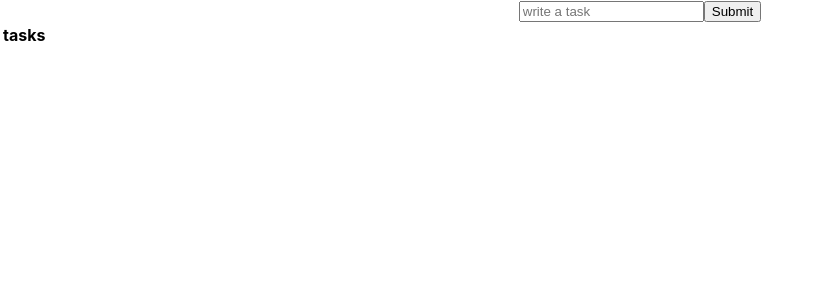
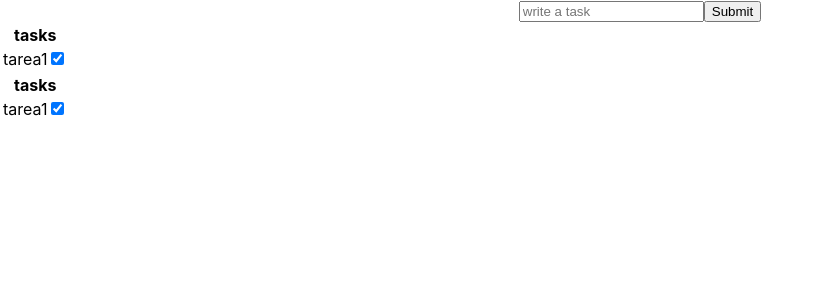
Before and after one commit to DanielCruz12/Crud-React, a React (Create React App) app: page / in a window 1280 px wide. Shown: the top 300 px of the page, without its empty margins (0-821 px from the left). Built offline with nearby package versions, Linux system fonts and the light colour scheme.

Commit message:
Task done, toggleTask

```diff
--- a/src/App.js
+++ b/src/App.js
@@ -1,46 +1,44 @@
 import "./App.css";
 import { useState, useEffect } from "react";
 import { TasksCreator } from "./components/TasksCreator";
+import { TaskTable } from "./components/TaskTable";
 
 function App() {
-  const [listarTareas, setListarTareas] = useState([]);
+  const [listarTareas, setListarTareas] = useState([
+    {
+      name: "tarea1",
+      done: true,
+    },
+  ]);
 
   //si no existe, se puede agregar
   const crearTareas = (nombreTarea) => {
     if (!listarTareas.find((task) => task.name === nombreTarea))
-      setListarTareas([...listarTareas, { name: nombreTarea }]);
+      setListarTareas([...listarTareas, { name: nombreTarea, done: false }]);
   };
 
-  useEffect(() => {
-    let data = localStorage.getItem('tareas')
-      if(data){
-        setListarTareas(JSON.parse(data));
-      }
-  }, [])
+  const ToggleTask= (tarea) => {
+    setListarTareas(
+      listarTareas.map(t => (t.name === tarea.name) ? {...t, done: !t.done} : t )
+    )
+  }
 
   useEffect(() => {
-    localStorage.setItem('tareas', JSON.stringify(listarTareas))
-  }, [listarTareas])
+    let data = localStorage.getItem("tareas");
+    if (data) {
+      setListarTareas(JSON.parse(data));
+    }
+  }, []);
 
+  useEffect(() => {
+    localStorage.setItem("tareas", JSON.stringify(listarTareas));
+  }, [listarTareas]);
 
   return (
     <div className="App">
       <TasksCreator crearTareas={crearTareas}></TasksCreator>
-
-      <table>
-        <thead>
-          <tr>
-            <th>tasks</th>
-          </tr>
-        </thead>
-        <tbody>
-          {listarTareas.map((tareas) => (
-            <tr key={tareas.name}>
-              <td>{tareas.name}</td>
-            </tr>
-          ))}
-        </tbody>
-      </table>
+      <TaskTable tasks={listarTareas} ToggleTask={ToggleTask}></TaskTable>
+      <TaskTable tasks={listarTareas} ToggleTask={ToggleTask}></TaskTable>
     </div>
   );
 }
--- /dev/null
+++ b/src/components/TaskRow.js
@@ -0,0 +1,14 @@
+export const TaskRow = ({ tarea, ToggleTask }) => {
+  return (
+    <tr>
+      <td>
+        {tarea.name}
+        <input
+          type="checkbox"
+          checked={tarea.done}
+          onChange={() => ToggleTask(tarea)}
+        ></input>
+      </td>
+    </tr>
+  );
+};
--- /dev/null
+++ b/src/components/TaskTable.js
@@ -0,0 +1,18 @@
+import { TaskRow } from "./TaskRow";
+
+export const TaskTable = ({ tasks, ToggleTask }) => {
+  return (
+    <table>
+      <thead>
+        <tr>
+          <th>tasks</th>
+        </tr>
+      </thead>
+      <tbody>
+        {tasks.map((tarea) => (
+          <TaskRow tarea={tarea} key={tarea.name} ToggleTask={ToggleTask}/>
+        ))}
+      </tbody>
+    </table>
+  );
+};
```
